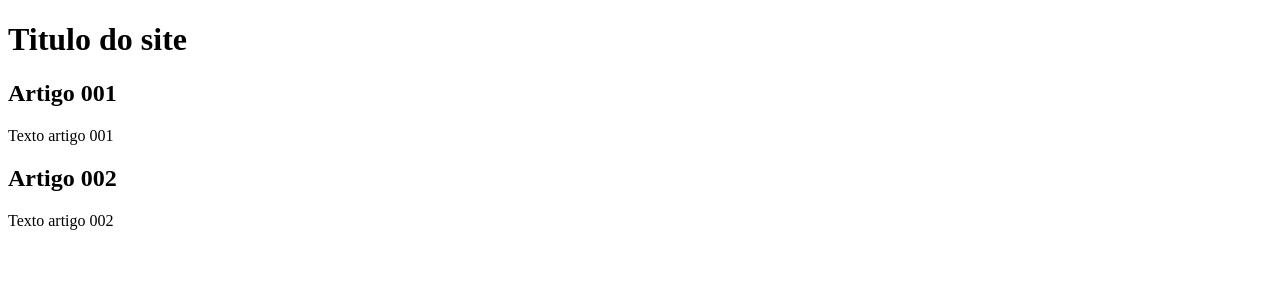
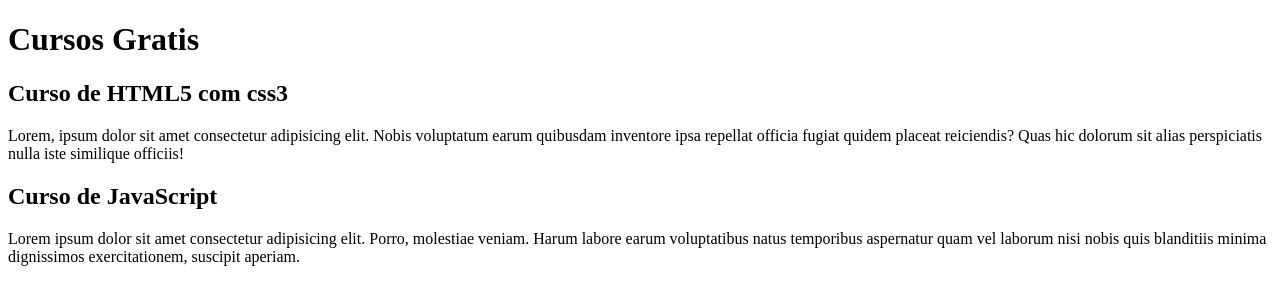
Before and after one commit to joaopedrrof/projeto-site, a plain HTML site: page index.html in a window 1280 px wide. Drawn offline with Linux system fonts and the light colour scheme.

Commit message:
comecei a escrever conteudo

```diff
--- a/index.html
+++ b/index.html
@@ -10,16 +10,16 @@
     <main>
         <header>
             <h1>
-                Titulo do site
+                Cursos Gratis
             </h1>
         </header>
         <article>
-            <h2>Artigo 001</h2>
-            <p>Texto artigo 001</p>
+            <h2>Curso de HTML5 com css3</h2>
+            <p>Lorem, ipsum dolor sit amet consectetur adipisicing elit. Nobis voluptatum earum quibusdam inventore ipsa repellat officia fugiat quidem placeat reiciendis? Quas hic dolorum sit alias perspiciatis nulla iste similique officiis!</p>
         </article>
         <article>
-            <h2>Artigo 002</h2>
-            <p>Texto artigo 002</p>
+            <h2>Curso de JavaScript</h2>
+            <p>Lorem ipsum dolor sit amet consectetur adipisicing elit. Porro, molestiae veniam. Harum labore earum voluptatibus natus temporibus aspernatur quam vel laborum nisi nobis quis blanditiis minima dignissimos exercitationem, suscipit aperiam.</p>
         </article>
     </main>
 </body>
```
